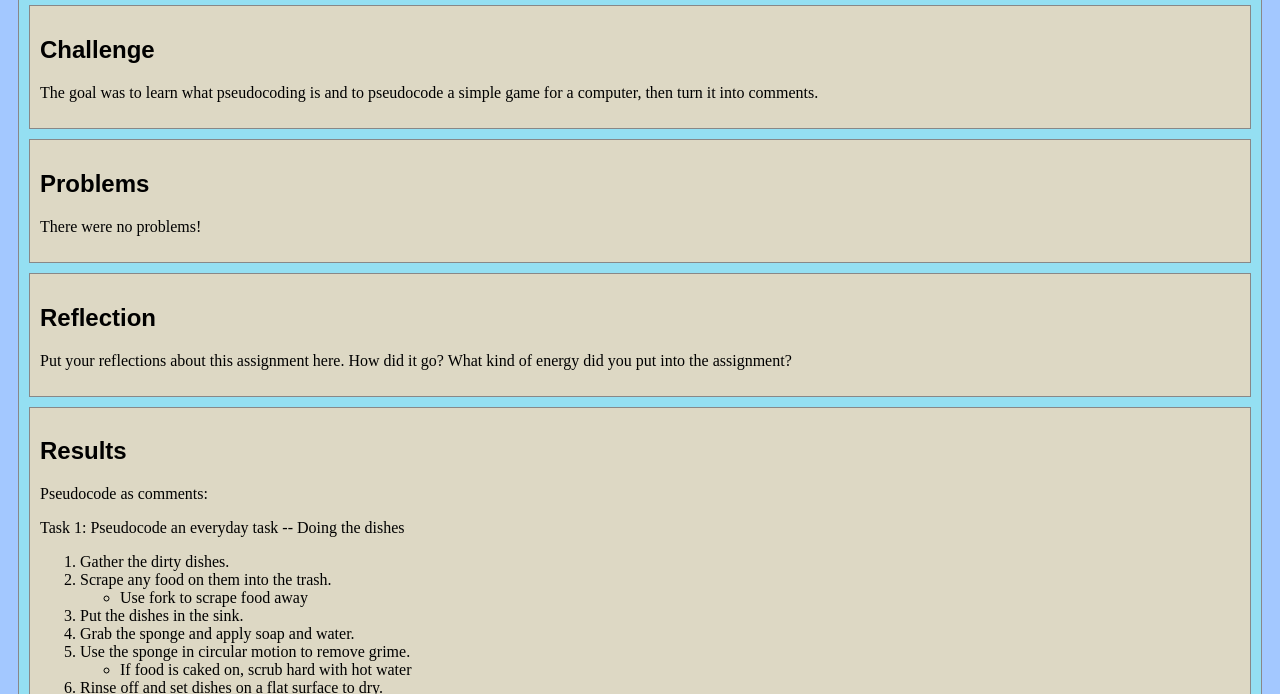
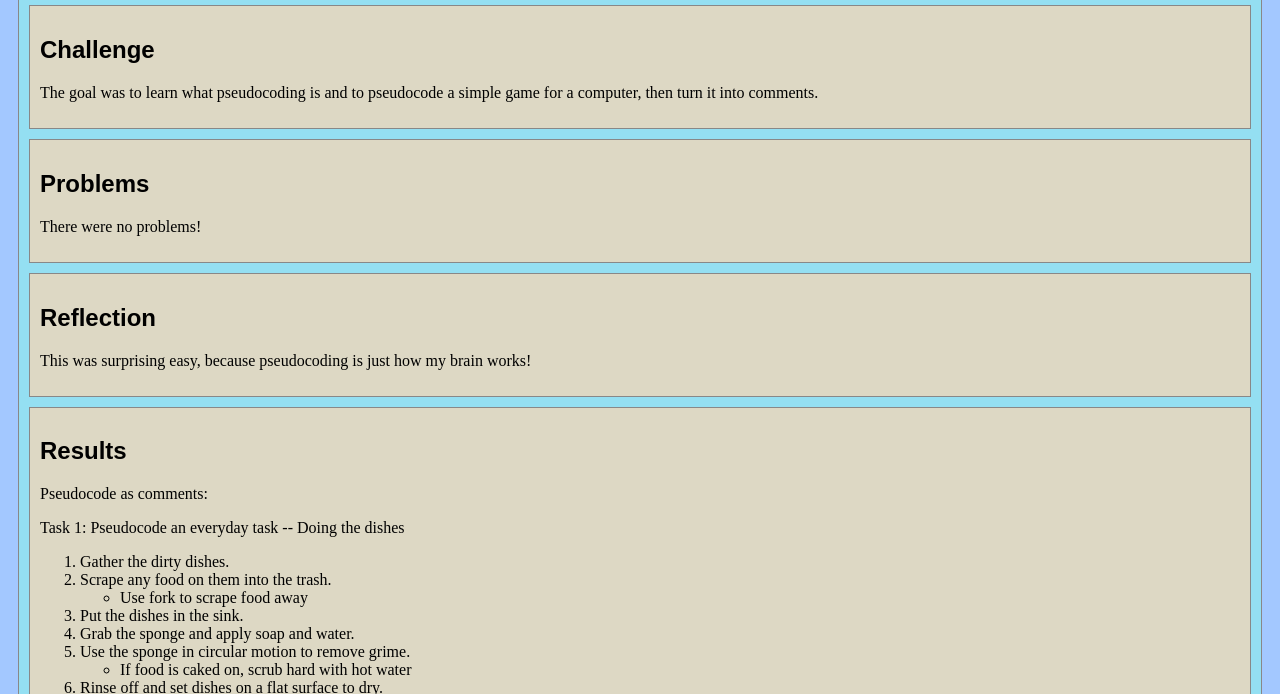
Before and after one commit to scapetan/art101, a plain HTML site: page lab4/index.html in a window 1280 px wide. Shown: the part 106-800 px from the top of the page. Drawn offline with nearby package versions, Linux system fonts and the light colour scheme.

Commit message:
Update index.html

```diff
--- a/lab4/index.html
+++ b/lab4/index.html
@@ -36,7 +36,7 @@
 
 			<div class="minor-section">
 					<h2>Reflection</h2>
-					<p>Put your reflections about this assignment here. How did it go? What kind of energy did you put into the assignment? </p>
+					<p>This was surprising easy, because pseudocoding is just how my brain works! </p>
 			</div>
 
 			<div class="minor-section">
```
